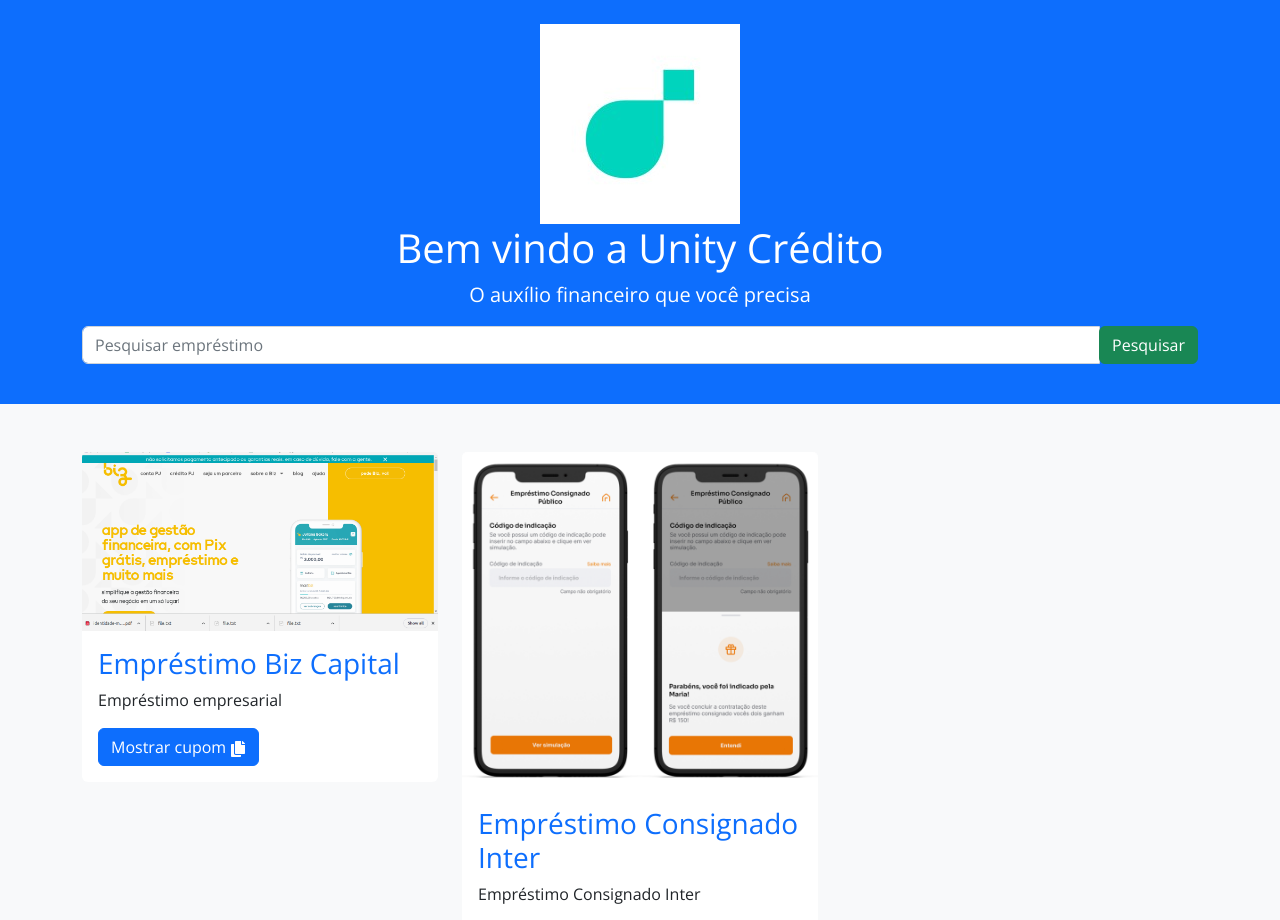
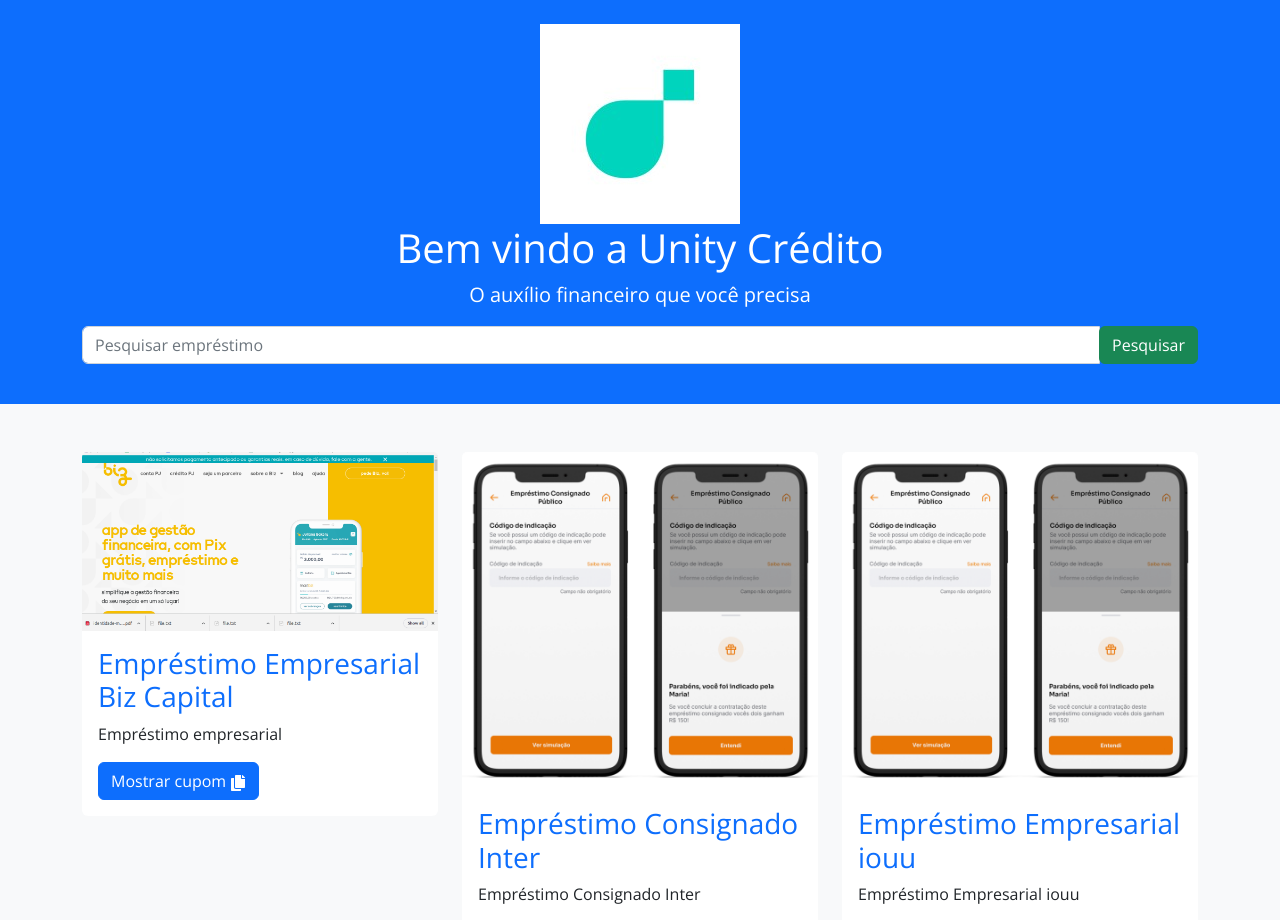
Before and after one commit to puppe1990/coupon-site, a React (Create React App) app: page / in a window 1280 px wide. Shown: the top 920 px of the page. Built offline with nearby package versions, Linux system fonts and the light colour scheme.

Commit message:
new loan

```diff
--- a/src/App.js
+++ b/src/App.js
@@ -19,7 +19,7 @@
 
   const companies = [
     {
-      name: "Empréstimo Biz Capital",
+      name: "Empréstimo Empresarial Biz Capital",
       logo: image1,
       discount: "Empréstimo empresarial",
       couponCode: "",
@@ -31,6 +31,13 @@
       discount: "Empréstimo Consignado Inter",
       couponCode: "7066430B",
       link: "https://www.bancointer.com.br/pra-voce/emprestimos/emprestimo-consignado-publico/?codigoIndiqueGanhe=7066430B",
+    },
+    {
+      name: "Empréstimo Empresarial iouu",
+      logo: image2,
+      discount: "Empréstimo Empresarial iouu",
+      couponCode: "",
+      link: "https://unitycredito.iouu.com.br/",
     },
   ];
 
```
